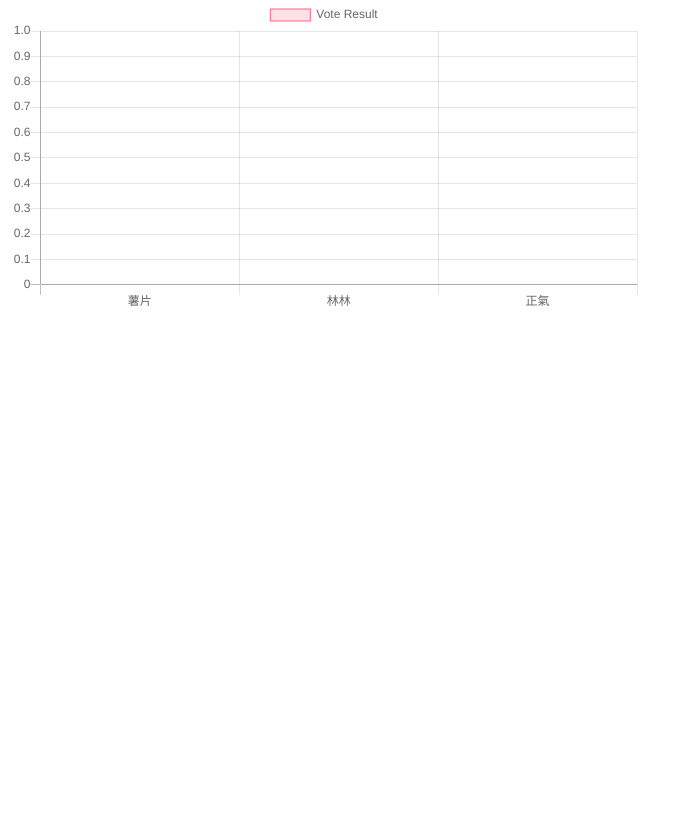
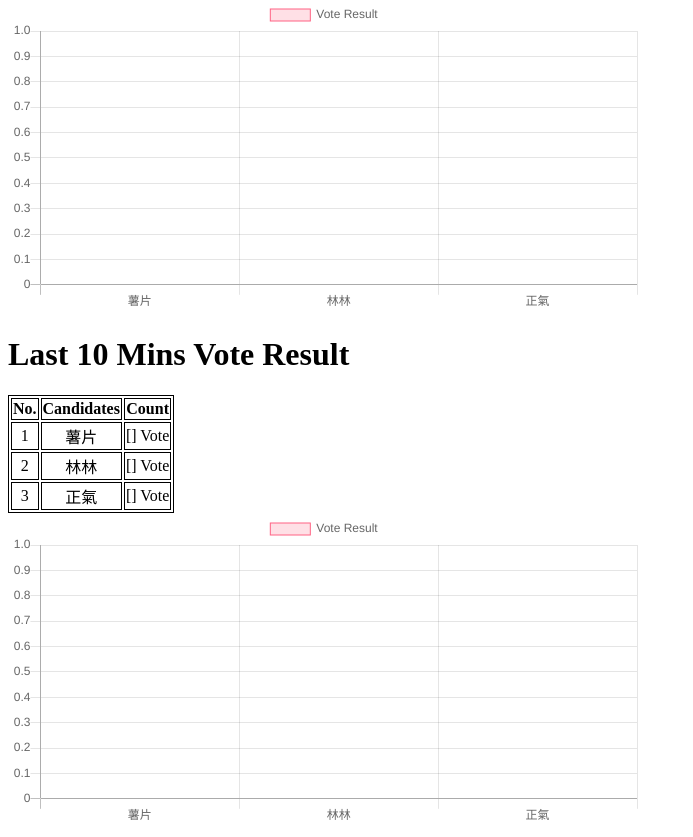
Before and after one commit to lshw54/DETest, a Flask app: page /result in a window 1280 px wide. Shown: the part 199-1036 px from the top of the page, without its empty margins (0-693 px from the left). Before the commit the page ends 505 px from the top, so only its background shows below. Run offline with Flask 2, Linux system fonts and the light colour scheme; data that the repository does not hold is empty; some libraries are stand-ins or nearby versions.

Commit message:
Add Last 10mins Chart

```diff
--- a/Q3/app/main/routes.py
+++ b/Q3/app/main/routes.py
@@ -2,29 +2,33 @@ from flask import render_template, Blueprint, flash, redirect, url_for, request
 from app.models import Vote
 from app.main.forms import VoteForm
 from app import db
-import datetime
+from datetime import *
+from datetime import timedelta
 
 main = Blueprint('main', __name__)
 
 @main.route("/", methods=['GET', 'POST'])
 @main.route("/index", methods=['GET', 'POST'])
 def home():
-    form = VoteForm()
-    if form.validate_on_submit():
-        c='林林'
-        vote1_btn = Vote(candidates=c)
-        db.session.add(vote1_btn)
-        db.session.commit()
-        Vote.id += 1
-        Vote.vote_id += 1
-        flash('Thanks for Vote!', 'success')
-        return redirect(url_for('main.result'))
-    return render_template('index.html', title="Index", form=form)
+    #form = VoteForm()
+    #c='正氣'
+    #vote1_btn = Vote(candidates=c)
+    #db.session.add(vote1_btn)
+    #db.session.commit()
+    #Vote.id += 1
+    #Vote.vote_id += 1
+    #flash('Thanks for Vote!', 'success')
+        #return redirect(url_for('main.result'))
+    return render_template('index.html', title="Index")
 
 @main.route("/result", methods=['GET'])
 def result():
     #result = Vote.query.order_by(Vote.candidates).all()
+    m10 = datetime.now() - timedelta(minutes=10)
     c1 = Vote.query.order_by(Vote.candidates.endswith('薯片')).count()
     c2 = Vote.query.filter(Vote.candidates.endswith('林林')).count()
     c3 = Vote.query.filter(Vote.candidates.endswith('正氣')).count()
-    return render_template('result.html', title='Vote Result', c1=c1, c2=c2, c3=c3)
+    c1tenmins = Vote.query.filter(Vote.datetime >= m10).all() and Vote.query.filter(Vote.candidates.endswith('薯片')).count()
+    c2tenmins = Vote.query.filter(Vote.datetime >= m10).all() and Vote.query.filter(Vote.candidates.endswith('林林')).count()
+    c3tenmins = Vote.query.filter(Vote.datetime >= m10).all() and Vote.query.filter(Vote.candidates.endswith('正氣')).count()
+    return render_template('result.html', title='Vote Result', c1=c1, c2=c2, c3=c3, c1tenmins=c1tenmins, c2tenmins=c2tenmins, c3tenmins=c3tenmins)
--- a/Q3/app/templates/index.html
+++ b/Q3/app/templates/index.html
@@ -12,7 +12,7 @@
 
             薯片
             <br/><br/>
-            {{ form.vote() }}
+
 
         <br/><br/>
         <h3>林林   <button>Vote</button></h3>
--- a/Q3/app/templates/result.html
+++ b/Q3/app/templates/result.html
@@ -39,15 +39,49 @@
             <td style="text-align:center" id='c3'>{{ c3 }} Vote</td>
           </tr>
         </table>
+
         <div style="width:50%;">
           <canvas id="canvas_bar"></canvas>
+        </div>
+
+        <h1>Last 10 Mins Vote Result</h1>
+
+        <table style="width:Auto">
+          <tr>
+            <th style="text-align:center">No.</th>
+            <th style="text-align:center">Candidates</th>
+            <th style="text-align:center">Count</th>
+          </tr>
+          <tr>
+            <td style="text-align:center">1</td>
+            <td style="text-align:center">薯片</td>
+            <td style="text-align:center" id='c1t'>{{ c1tenmins }} Vote</td>
+          </tr>
+          <tr>
+            <td style="text-align:center">2</td>
+            <td style="text-align:center">林林</td>
+            <td style="text-align:center" id='c2t'>{{ c2tenmins }} Vote</td>
+          </tr>
+          <tr>
+            <td style="text-align:center">3</td>
+            <td style="text-align:center">正氣</td>
+            <td style="text-align:center" id='c3t'>{{ c3tenmins }} Vote</td>
+          </tr>
+        </table>
+
+        <div style="width:50%;">
+          <canvas id="canvas_bar2"></canvas>
         </div>
     </body>
     <script>
       var c1 = document.getElementById("c1").innerHTML;
       var c2 = document.getElementById("c2").innerHTML;
       var c3 = document.getElementById("c3").innerHTML;
+      var c1t = document.getElementById("c1t").innerHTML;
+      var c2t = document.getElementById("c2t").innerHTML;
+      var c3t = document.getElementById("c3t").innerHTML;
       var ctx = document.getElementById('canvas_bar');
+      var ctx2 = document.getElementById('canvas_bar2');
       var canvas_bar = new Chart(ctx, {
         type: 'bar',
         data: {
@@ -85,5 +119,42 @@
           }
         }
       });
+      var canvas_bar = new Chart(ctx2, {
+        type: 'bar',
+        data: {
+          labels: ['薯片', '林林', '正氣'],
+          datasets: [{
+            label: 'Vote Result',
+            data: [c1t.split(" ")[0],c2t.split(" ")[0],c3t.split(" ")[0]],
+            backgroundColor: [
+              'rgba(255, 99, 132, 0.2)',
+              'rgba(54, 162, 235, 0.2)',
+              'rgba(255, 206, 86, 0.2)',
+              'rgba(75, 192, 192, 0.2)',
+              'rgba(153, 102, 255, 0.2)',
+              'rgba(255, 159, 64, 0.2)'
+            ],
+            borderColor: [
+              'rgba(255, 99, 132, 1)',
+              'rgba(54, 162, 235, 1)',
+              'rgba(255, 206, 86, 1)',
+              'rgba(75, 192, 192, 1)',
+              'rgba(153, 102, 255, 1)',
+              'rgba(255, 159, 64, 1)'
+            ],
+            borderWidth: 1
+          }]
+        },
+        options: {
+          scales: {
+            yAxes: [{
+              ticks: {
+                beginAtZero: true,
+                responsive: true
+              }
+            }]
+          }
+        }
+      });
     </script>
 </html>
```
